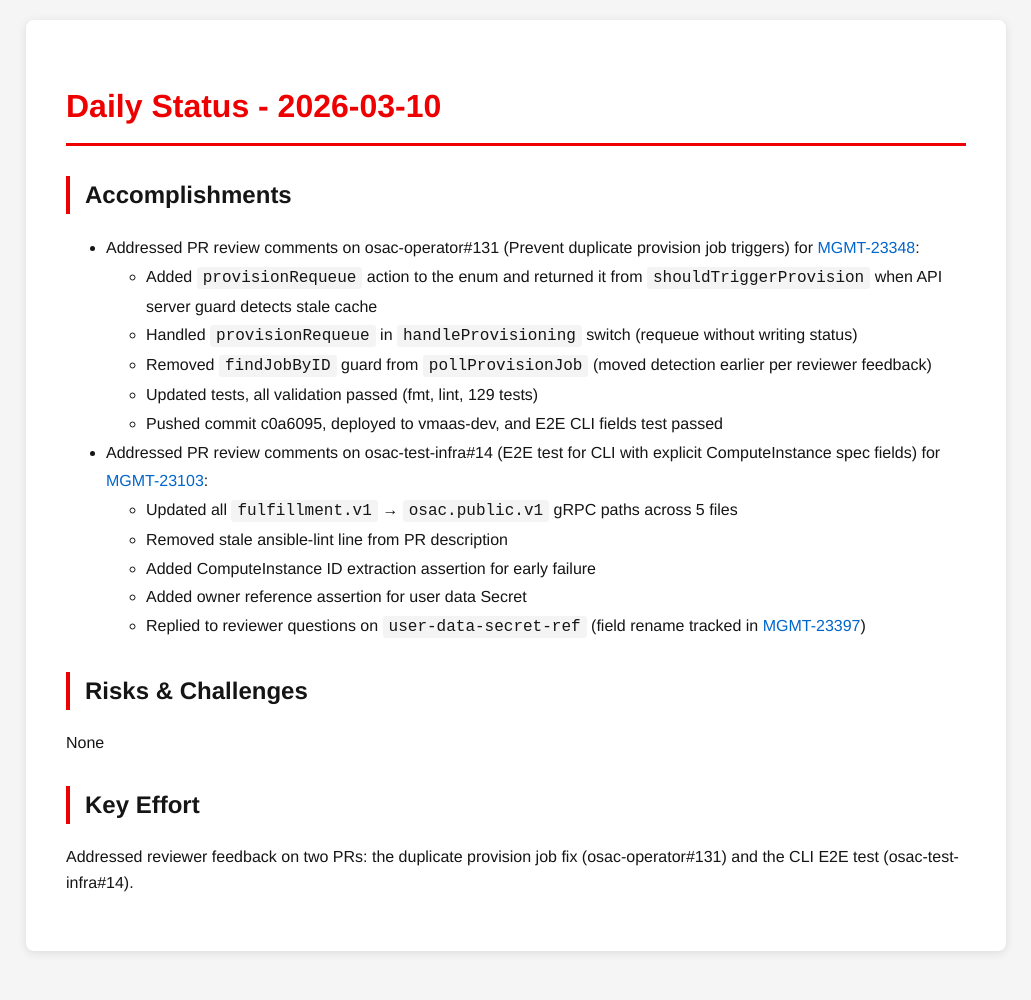
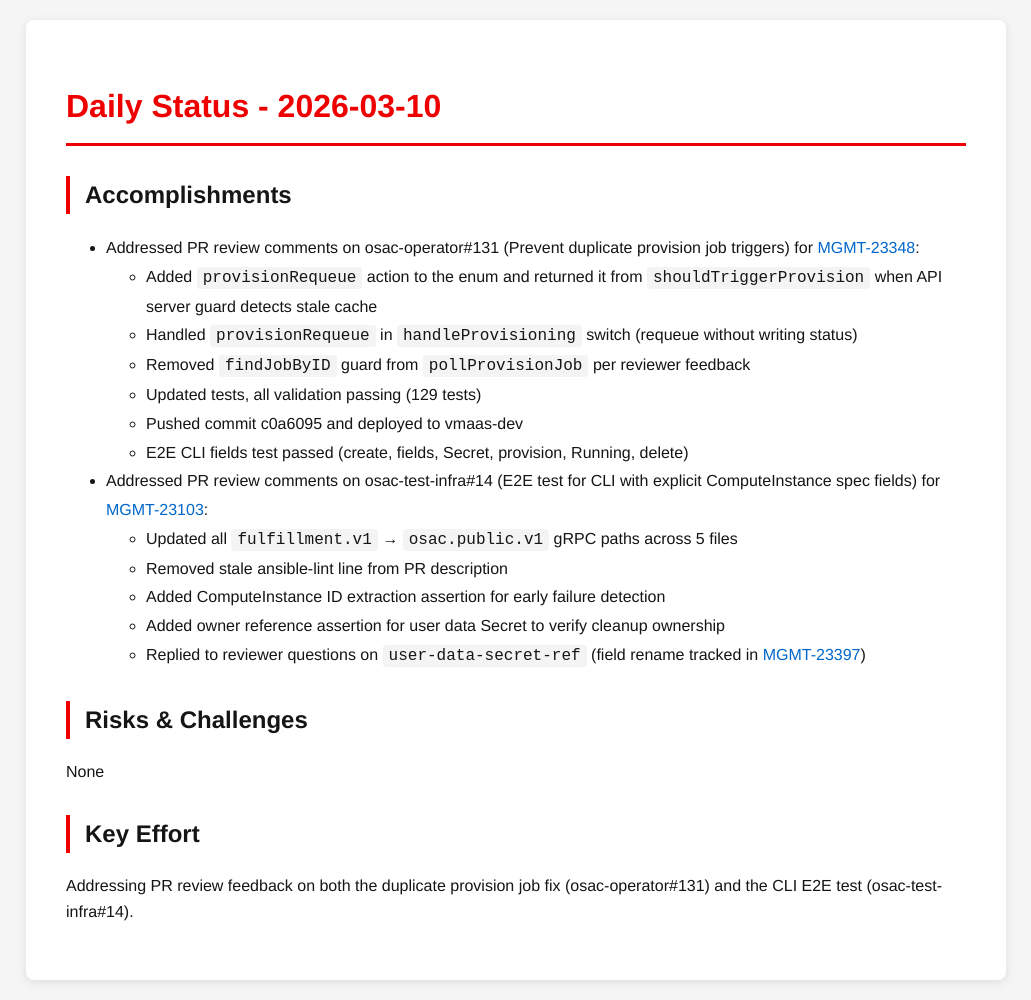
Before and after one commit to tzvatot/daily-status, a Jekyll site: the page built from 2026-03-10.md, in a window 1280 px wide. Shown: the whole page, without its empty margins (124-1155 px from the left). Built offline with Jekyll 4.4.1, drawn with Linux system fonts in a browser that asks for light colours; before the commit the page ends 971 px from its top, so only the background shows below that.

Commit message:
Daily status update - 2026-03-10

```diff
--- a/2026-03-10.md
+++ b/2026-03-10.md
@@ -10,18 +10,19 @@
 - Addressed PR review comments on osac-operator#131 (Prevent duplicate provision job triggers) for [MGMT-23348](https://issues.redhat.com/browse/MGMT-23348):
   - Added `provisionRequeue` action to the enum and returned it from `shouldTriggerProvision` when API server guard detects stale cache
   - Handled `provisionRequeue` in `handleProvisioning` switch (requeue without writing status)
-  - Removed `findJobByID` guard from `pollProvisionJob` (moved detection earlier per reviewer feedback)
-  - Updated tests, all validation passed (fmt, lint, 129 tests)
-  - Pushed commit c0a6095, deployed to vmaas-dev, and E2E CLI fields test passed
+  - Removed `findJobByID` guard from `pollProvisionJob` per reviewer feedback
+  - Updated tests, all validation passing (129 tests)
+  - Pushed commit c0a6095 and deployed to vmaas-dev
+  - E2E CLI fields test passed (create, fields, Secret, provision, Running, delete)
 - Addressed PR review comments on osac-test-infra#14 (E2E test for CLI with explicit ComputeInstance spec fields) for [MGMT-23103](https://issues.redhat.com/browse/MGMT-23103):
   - Updated all `fulfillment.v1` → `osac.public.v1` gRPC paths across 5 files
   - Removed stale ansible-lint line from PR description
-  - Added ComputeInstance ID extraction assertion for early failure
-  - Added owner reference assertion for user data Secret
+  - Added ComputeInstance ID extraction assertion for early failure detection
+  - Added owner reference assertion for user data Secret to verify cleanup ownership
   - Replied to reviewer questions on `user-data-secret-ref` (field rename tracked in [MGMT-23397](https://issues.redhat.com/browse/MGMT-23397))
 
 ## Risks & Challenges
 None
 
 ## Key Effort
-Addressed reviewer feedback on two PRs: the duplicate provision job fix (osac-operator#131) and the CLI E2E test (osac-test-infra#14).
+Addressing PR review feedback on both the duplicate provision job fix (osac-operator#131) and the CLI E2E test (osac-test-infra#14).
```
